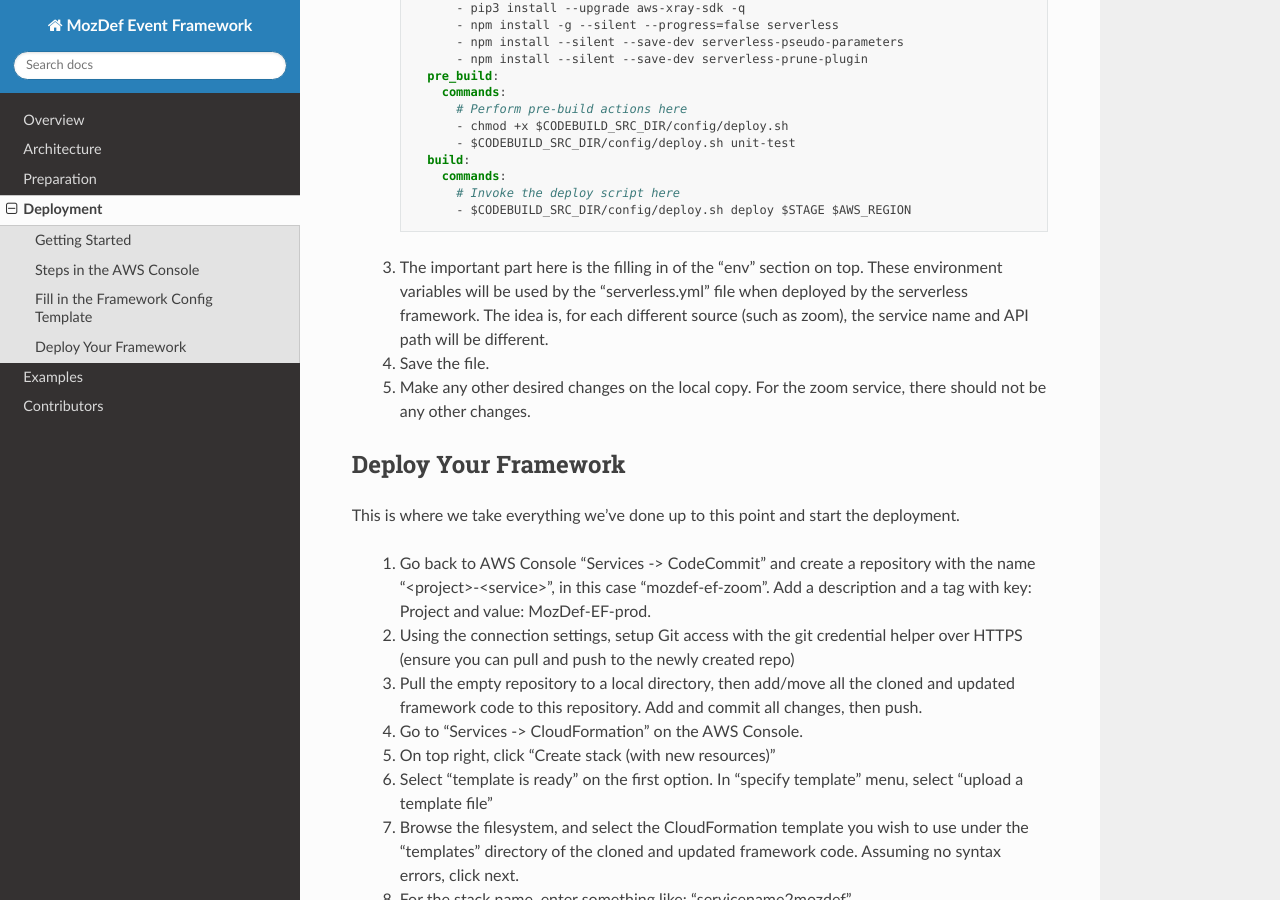
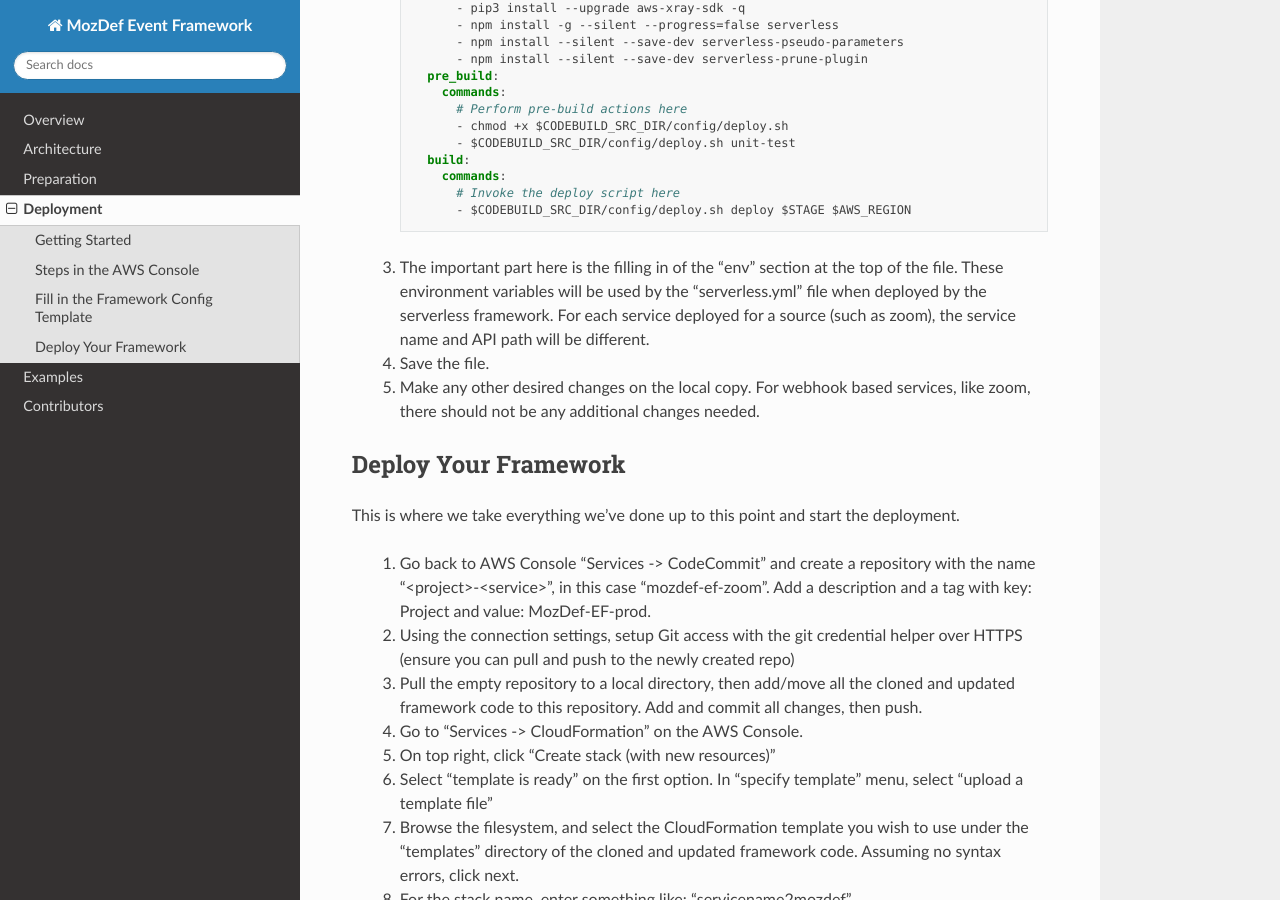
Before and after one commit to mozilla/mozdef-event-framework, a Sphinx documentation site: the page built from docs/source/usage/deployment.rst, in a window 1280 px wide and 900 px high, scrolled down 2327 px. Built offline with Sphinx 7.4.7 and the Read the Docs theme 2.0.0, drawn with Linux system fonts in a browser that asks for light colours.

Commit message:
generalize buildspsec verbiage

```diff
--- a/docs/source/usage/deployment.rst
+++ b/docs/source/usage/deployment.rst
@@ -88,10 +88,10 @@
              - $CODEBUILD_SRC_DIR/config/deploy.sh deploy $STAGE $AWS_REGION
 
 
-  3. The important part here is the filling in of the “env” section on top. These environment variables will be used by the “serverless.yml” file when deployed by the serverless framework.
-     The idea is, for each different source (such as zoom), the service name and API path will be different.
+  3. The important part here is the filling in of the “env” section at the top of the file. These environment variables will be used by the “serverless.yml” file when deployed by the serverless framework.
+     For each service deployed for a source (such as zoom), the service name and API path will be different.
   4. Save the file.
-  5. Make any other desired changes on the local copy. For the zoom service, there should not be any other changes.
+  5. Make any other desired changes on the local copy. For webhook based services, like zoom, there should not be any additional changes needed.
 
 *********************
 Deploy Your Framework
```
